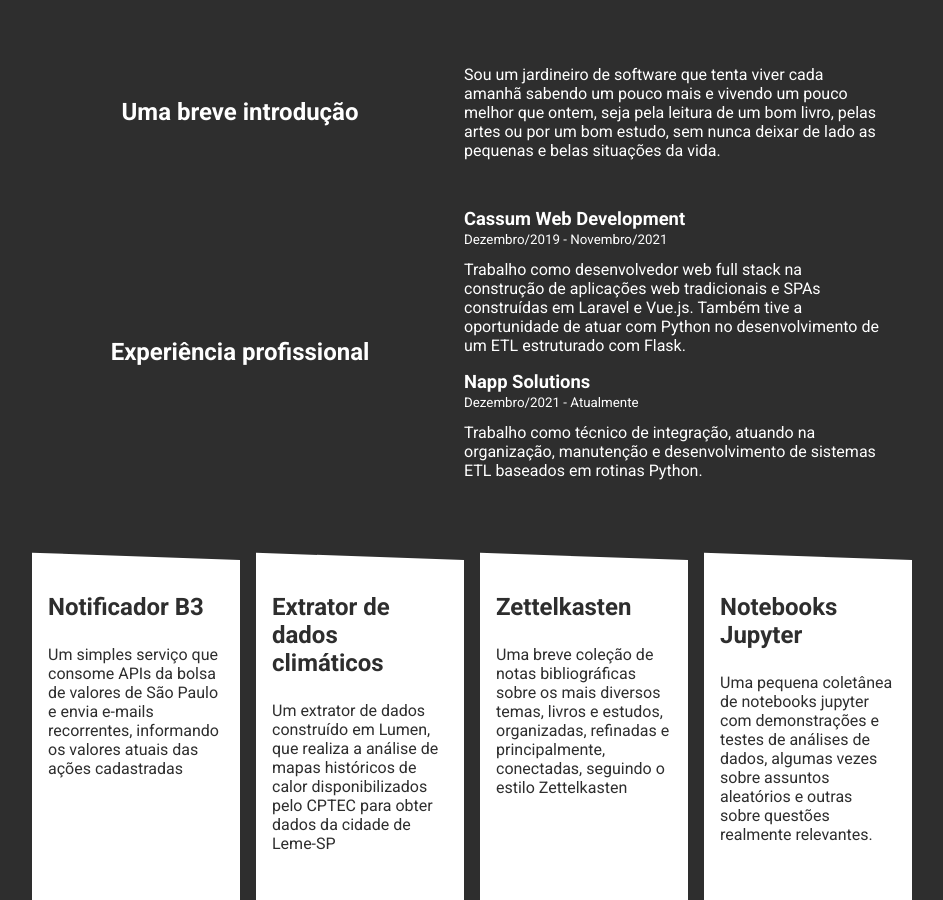
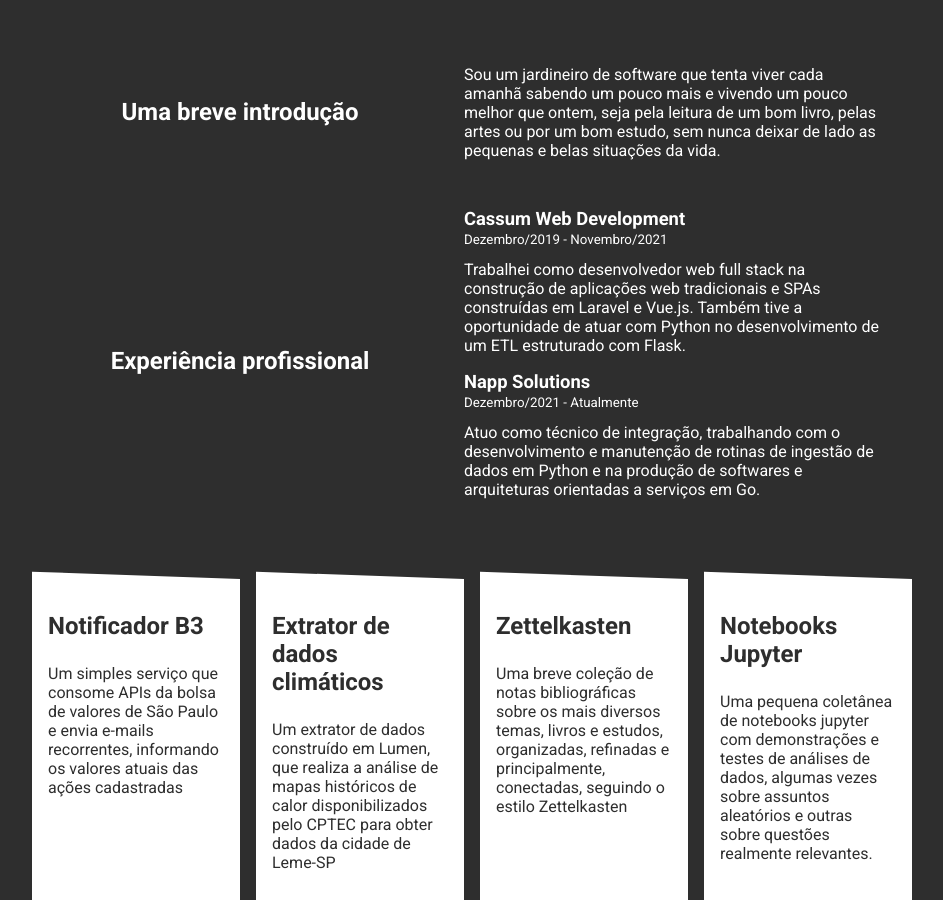
Before and after one commit to gustapinto/gustapinto.github.io, a Jekyll site: the page built from _pages/main.html, in a window 1280 px wide and 900 px high, scrolled down 528 px. Shown: the whole window, without its empty margins (192-1135 px from the left). Built offline with Jekyll 4.4.1, drawn with Linux system fonts in a browser that asks for light colours.

Commit message:
Update jobs.yml

```diff
--- a/_data/jobs.yml
+++ b/_data/jobs.yml
@@ -1,9 +1,9 @@
 - title: Cassum Web Development
   date: Dezembro/2019 - Novembro/2021
-  description: Trabalho como desenvolvedor web full stack na construção de aplicações web tradicionais e SPAs construídas em Laravel e Vue.js. Também tive a oportunidade de atuar com Python no desenvolvimento de um ETL estruturado com Flask.
+  description: Trabalhei como desenvolvedor web full stack na construção de aplicações web tradicionais e SPAs construídas em Laravel e Vue.js. Também tive a oportunidade de atuar com Python no desenvolvimento de um ETL estruturado com Flask.
   link: https://www.cassum.dev/
 
 - title: Napp Solutions
   date: Dezembro/2021 - Atualmente
-  description: Trabalho como técnico de integração, atuando na organização, manutenção e desenvolvimento de sistemas ETL baseados em rotinas Python.
+  description: Atuo como técnico de integração, trabalhando com o desenvolvimento e manutenção de rotinas de ingestão de dados em Python e na produção de softwares e arquiteturas orientadas a serviços em Go.
   link: https://www.nappsolutions.com.br/
```
